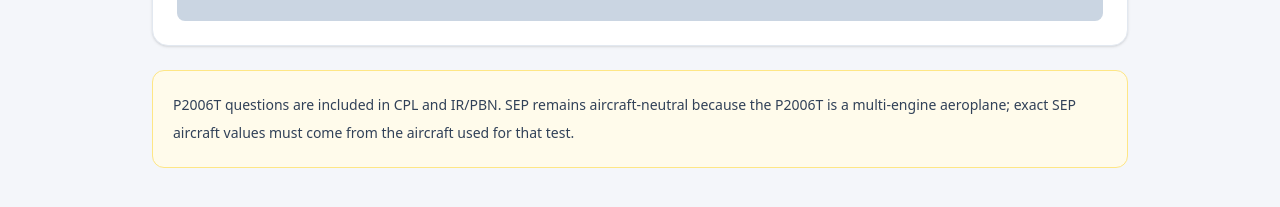
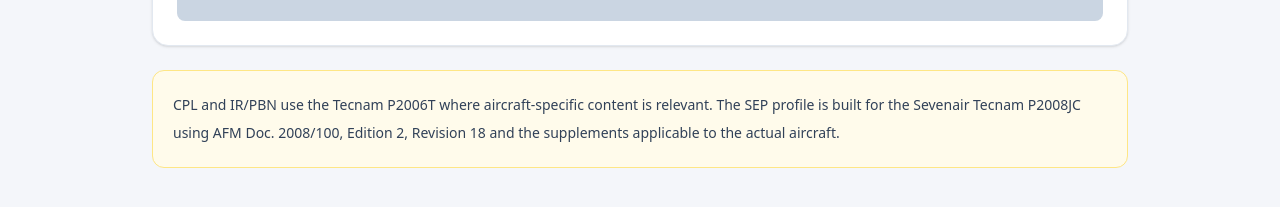
Before and after one commit to AlexandreMoiteiro/atpl-questions, a Next.js app in the folder atpl-questions/: page /questions in a window 1280 px wide. Shown: the part 655-862 px from the top of the page. Built offline with nearby package versions, Linux system fonts and the light colour scheme; no server answers; the database is empty.

Commit message:
Show P2008JC as the SEP training aircraft

```diff
--- a/atpl-questions/src/components/NewTestForm.tsx
+++ b/atpl-questions/src/components/NewTestForm.tsx
@@ -111,9 +111,9 @@
       </div>
 
       <div className="mt-6 rounded-xl border border-amber-200 bg-amber-50 p-5 text-sm leading-7 text-slate-700">
-        P2006T questions are included in CPL and IR/PBN. SEP remains aircraft-neutral because the
-        P2006T is a multi-engine aeroplane; exact SEP aircraft values must come from the aircraft used
-        for that test.
+        CPL and IR/PBN use the Tecnam P2006T where aircraft-specific content is relevant. The SEP
+        profile is built for the Sevenair Tecnam P2008JC using AFM Doc. 2008/100, Edition 2,
+        Revision 18 and the supplements applicable to the actual aircraft.
       </div>
     </section>
   );
```
